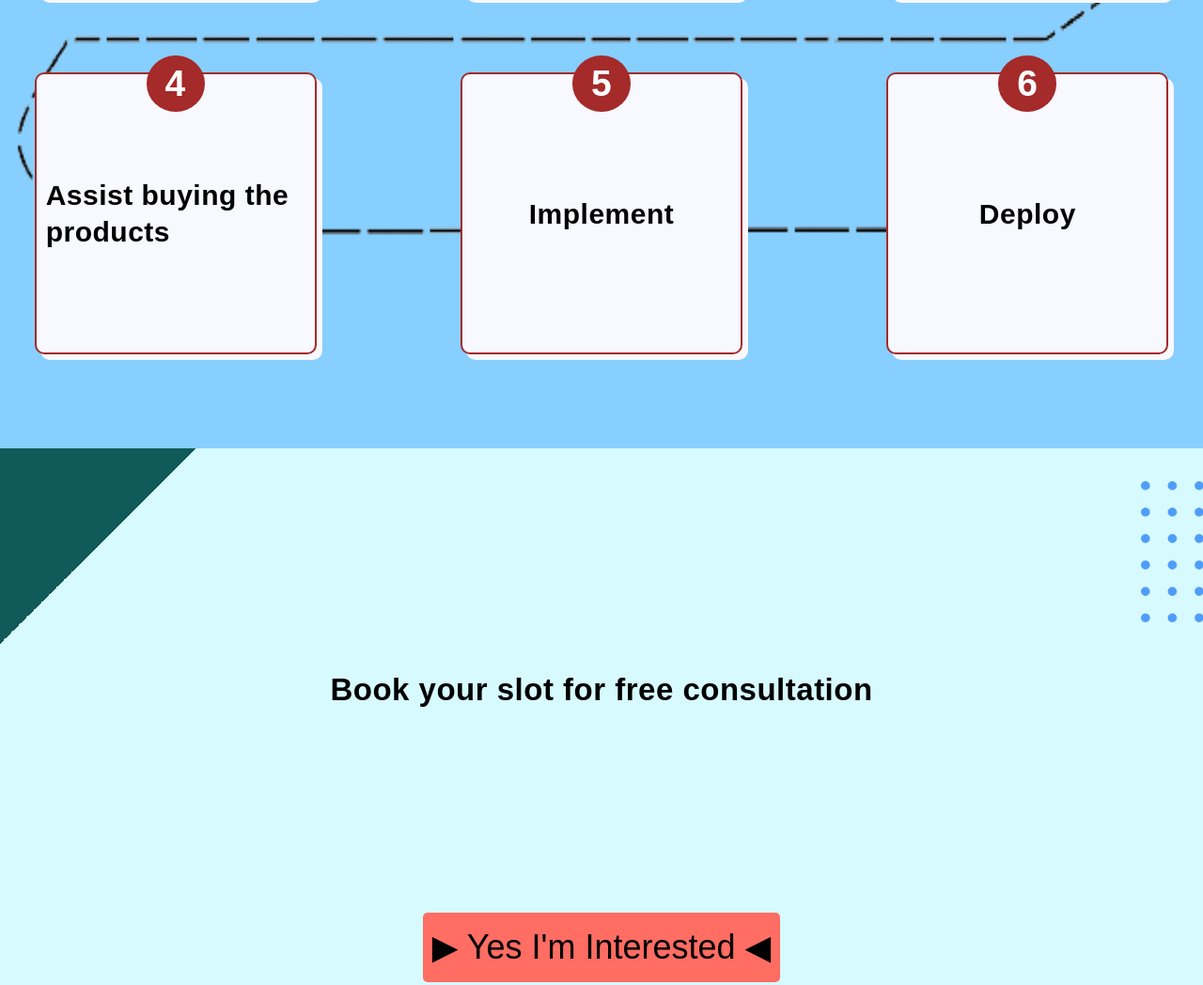
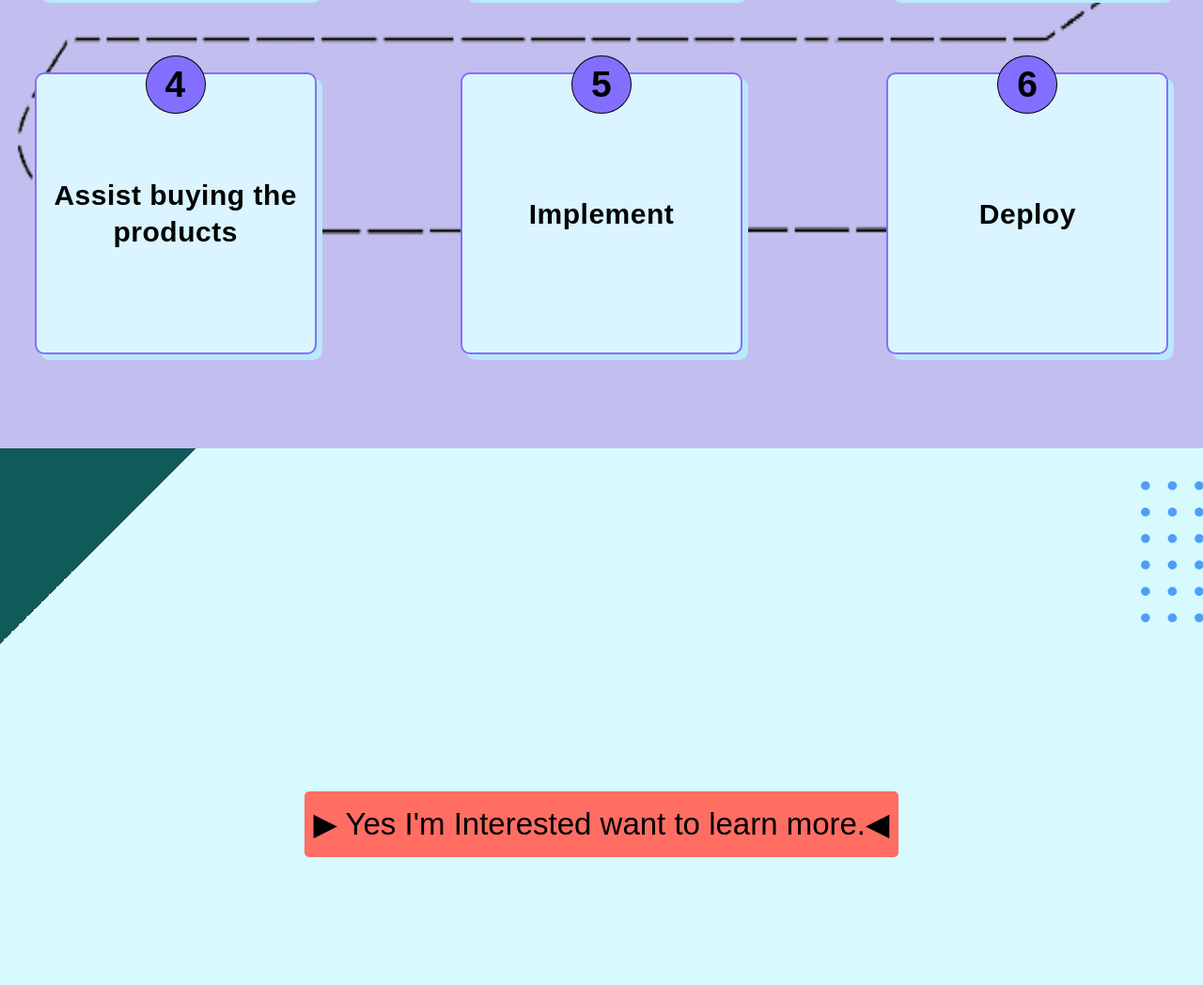
Before and after one commit to arunvishwa03/cts-website-main, a plain HTML site: page zoho_one.html in a window 1280 px wide. Shown: the part 2863-3911 px from the top of the page at 94% size. Drawn offline with nearby package versions, Linux system fonts and the light colour scheme; some packages are replaced by stand-ins of ours.

Commit message:
changed zoho one page even even more

```diff
--- a/css/zoho_one_style.css
+++ b/css/zoho_one_style.css
@@ -250,7 +250,7 @@
 .section-four{
     /* max-height:100vh; */
     min-height:fit-content !important;
-    background-color:rgb(135, 207, 255);
+    background-color:#C3BEF0;
     padding:0px;
     color:rgb(0, 0, 0);
     padding-bottom:100px;
@@ -275,11 +275,11 @@
     height:300px;
     font-size:30px;
     padding:10px;
-    background-color:ghostwhite;
+    background-color:#DAF5FF;
     font-weight:600;
     border-radius:10px;
-    border:2px solid brown;
-    box-shadow:6px 6px 0px ghostwhite;
+    border:2px solid #836FFF;
+    box-shadow:6px 6px 0px #B9E9FC;
     text-align:left;
     cursor:default;
     display:flex;
@@ -287,19 +287,20 @@
     align-items: center;
     position:relative;
     line-height:1.3;
+    text-align:center;
 }
 
 
 .section-four .ld{
     position:absolute;
     top:-20px;
-    background-color: brown;
+    background-color: #836FFF;
     padding:20px;
     font-size:1.3em;
     border-radius:50%;
-    color:white;
+    color:black;
     line-height: .5;
-
+    border:1px solid black;
 }
 .section-four>.line_wrap{
     display:grid;
@@ -334,10 +335,6 @@
     gap:30px;
     justify-content: space-evenly;
     min-height:100%;
-}
-.section-five-bottom div:nth-child(2){
-    text-align: center;
-    font-size:1.2em;
 }
 .section-five-bottom div:nth-child(1){
     font-weight: 900;
--- a/zoho_one.html
+++ b/zoho_one.html
@@ -125,10 +125,9 @@
         <section class="section-five">
             <img src="./images/zoho_ksp_i/Blue Design.png" alt="dots design">
             <div class="section-five-bottom">
-                <div>Book your slot for free consultation</div>
                 <div>
-                  <a target="_blank" href="https://forms.office.com/r/C5KVw7GKe8">
-                   <button>&#9654;	 Yes I'm Interested &#9664;	</button></a>
+                  <a target="_blank" href="https://forms.office.com/r/1MyaHXH7X4?origin=lprLink">
+                   <button>&#9654;	 Yes I'm Interested want to learn more.&#9664;	</button></a>
                 </div>
             </div>
         </section>
```
